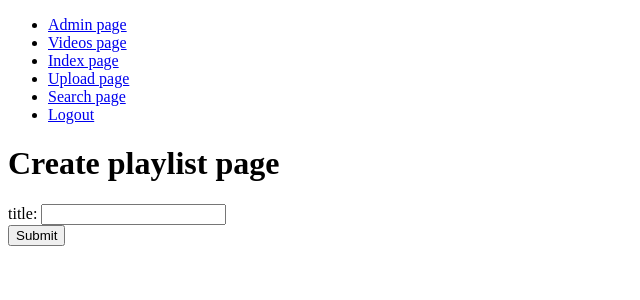
After one commit to tholok97/imt2291-project1, a PHP site: template templates/createPlaylist.twig in a window 1280 px wide. The commit adds this page. Shown: the top 300 px of the page, without its empty margins (0-640 px from the left). Run offline with PHP 8.4, Linux system fonts and the light colour scheme; the template is opened without the code that fills it, so the values that code supplies are empty; some libraries are stand-ins or nearby versions.

Commit message:
#29 - added stub for createPlaylist twig stuff

```diff
--- a/index.php
+++ b/index.php
@@ -95,6 +95,9 @@ if ($page == 'register') {
     // Switch on page (DEBUG: just indicate that it's working)
 
     switch ($page) {
+    case 'createPlaylist':
+        $twig_file_to_render = 'createPlaylist.twig';
+        break;
     case 'upload':
         $twig_file_to_render = 'upload.twig';
         break;
--- /dev/null
+++ b/templates/createPlaylist.twig
@@ -0,0 +1,22 @@
+<!DOCTYPE html>
+<html lang="en">
+<head>
+    <meta charset="UTF-8">
+    <title></title>
+</head>
+<body>
+    <ul>
+        <li><a href="./admin">Admin page</a></li>
+        <li><a href="./videos">Videos page</a></li>
+        <li><a href="./">Index page</a></li>
+        <li><a href="./upload">Upload page</a></li>
+        <li><a href="./search">Search page</a></li>
+        <li><a href="./logout">Logout</a></li>
+    </ul>
+    <h1>Create playlist page</h1>
+    <form action="./src/createPlaylistHandler.php" method="post">
+        <label for="title">title: </label><input name="title" type="text"/><br/>
+        <input type="submit" name='submit'/>
+    </form>
+</body>
+</html>
```
Also changed, not shown: src/createPlaylistHandler.php (added, +10 -0 lines).
